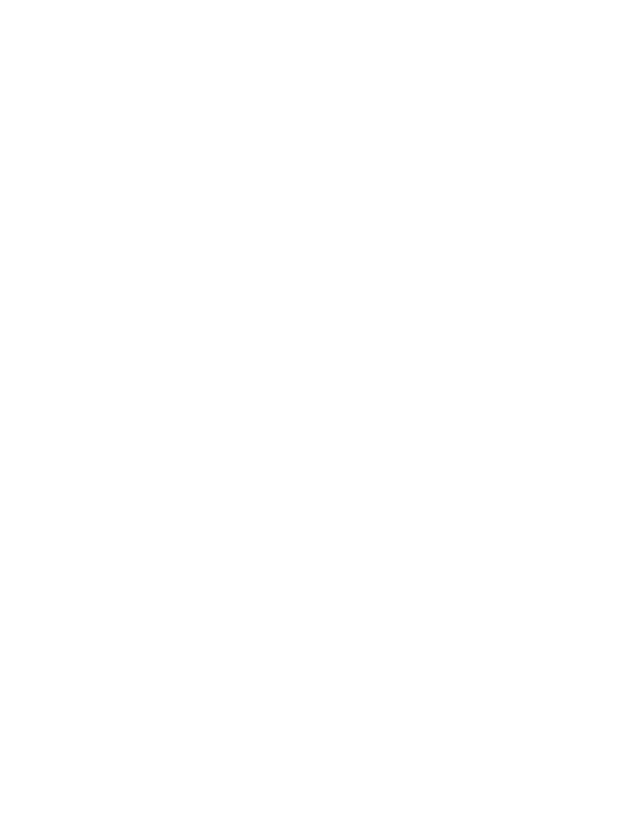
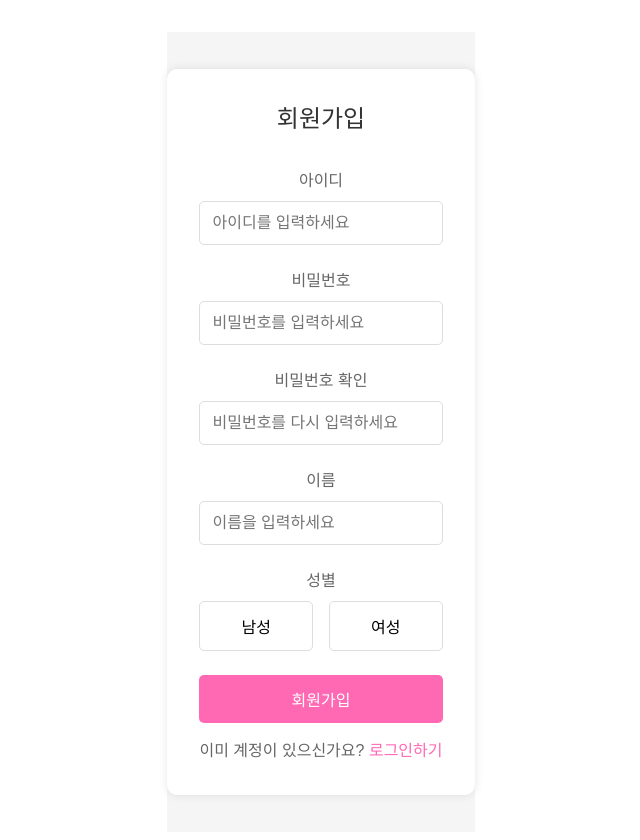
Before and after one commit to YoonMooYeol/HOT6_project_02, a Vue app in the folder hot6_pjt_ft/: page /signup in a window 1280 px wide. Before the commit this address had no page. Shown: the top 840 px of the page, without its empty margins (319-959 px from the left). Before the commit the page ends 800 px from the top, so only its background shows below. Built offline with nearby package versions, Linux system fonts and the light colour scheme.

Commit message:
회원가입, 로그인뷰 추가

```diff
--- a/hot6_pjt_ft/src/router/index.js
+++ b/hot6_pjt_ft/src/router/index.js
@@ -1,6 +1,8 @@
 import { createRouter, createWebHistory } from 'vue-router'
 import main from '../views/main.vue'
 import FemaleChat from '../views/femaleChat.vue'
+import LogIn from '../views/LogIn.vue'
+import SignUp from '../views/SignUp.vue'
 
 const routes = [
   {
@@ -12,6 +14,16 @@ const routes = [
     path: '/female-chat',
     name: 'femaleChat',
     component: FemaleChat
+  },
+  {
+    path: '/login',
+    name: 'login',
+    component: LogIn
+  },
+  {
+    path: '/signup',
+    name: 'signup',
+    component: SignUp
   }
 ]
 
--- /dev/null
+++ b/hot6_pjt_ft/src/views/LogIn.vue
@@ -0,0 +1,182 @@
+<template>
+  <div class="login-container">
+    <div class="login-form">
+      <h2>로그인</h2>
+
+      <div class="form-group">
+        <label for="username">아이디</label>
+        <input
+          type="text"
+          id="username"
+          v-model="formData.username"
+          placeholder="아이디를 입력하세요"
+        >
+      </div>
+
+      <div class="form-group">
+        <label for="password">비밀번호</label>
+        <input
+          type="password"
+          id="password"
+          v-model="formData.password"
+          placeholder="비밀번호를 입력하세요"
+        >
+      </div>
+
+      <div class="form-check">
+        <input
+          type="checkbox"
+          id="keepLoggedIn"
+          v-model="keepLoggedIn"
+        >
+        <label for="keepLoggedIn">로그인 유지</label>
+      </div>
+
+      <button class="login-button" @click="handleLogin">로그인</button>
+
+      <p class="signup-link">
+        계정이 없으신가요?
+        <router-link to="/signup">회원가입하기</router-link>
+      </p>
+    </div>
+  </div>
+</template>
+
+<script setup>
+import { ref } from 'vue';
+import { useRouter } from 'vue-router';
+
+const router = useRouter();
+const keepLoggedIn = ref(false);
+
+const formData = ref({
+  username: '',
+  password: ''
+});
+
+const handleLogin = async () => {
+  try {
+    const response = await fetch('http://127.0.0.1:8000/api/auth/token/', {
+      method: 'POST',
+      headers: {
+        'Content-Type': 'application/json',
+      },
+      body: JSON.stringify(formData.value)
+    });
+
+    if (!response.ok) {
+      throw new Error('로그인 실패');
+    }
+
+    const data = await response.json();
+    console.log('로그인 성공:', data);
+
+    // 토큰 저장
+    if (keepLoggedIn.value) {
+      // 로그인 유지가 체크되었을 경우 localStorage에 저장
+      localStorage.setItem('access_token', data.access);
+      localStorage.setItem('refresh_token', data.refresh);
+    } else {
+      // 체크되지 않았을 경우 sessionStorage에 저장 (브라우저 종료 시 삭제)
+      sessionStorage.setItem('access_token', data.access);
+      sessionStorage.setItem('refresh_token', data.refresh);
+    }
+
+    // 로그인 성공 시 메인 페이지로 이동
+    router.push('/');
+  } catch (error) {
+    console.error('로그인 중 오류 발생:', error);
+    alert('아이디 또는 비밀번호가 올바르지 않습니다.');
+  }
+};
+</script>
+
+<style scoped>
+.login-container {
+  display: flex;
+  justify-content: center;
+  align-items: center;
+  min-height: 100vh;
+  background-color: #f5f5f5;
+}
+
+.login-form {
+  background: white;
+  padding: 2rem;
+  border-radius: 10px;
+  box-shadow: 0 0 10px rgba(0, 0, 0, 0.1);
+  width: 100%;
+  max-width: 400px;
+}
+
+h2 {
+  text-align: center;
+  color: #333;
+  margin-bottom: 2rem;
+}
+
+.form-group {
+  margin-bottom: 1.5rem;
+}
+
+label {
+  display: block;
+  margin-bottom: 0.5rem;
+  color: #666;
+}
+
+input {
+  width: 100%;
+  padding: 0.75rem;
+  border: 1px solid #ddd;
+  border-radius: 5px;
+  font-size: 1rem;
+}
+
+.form-check {
+  margin-bottom: 1.5rem;
+  display: flex;
+  align-items: center;
+  gap: 0.5rem;
+}
+
+.form-check input[type="checkbox"] {
+  width: auto;
+}
+
+.form-check label {
+  margin-bottom: 0;
+  cursor: pointer;
+}
+
+.login-button {
+  width: 100%;
+  padding: 0.75rem;
+  background: #ff69b4;
+  color: white;
+  border: none;
+  border-radius: 5px;
+  font-size: 1rem;
+  cursor: pointer;
+  transition: background 0.3s ease;
+}
+
+.login-button:hover {
+  background: #ff1493;
+}
+
+.signup-link {
+  text-align: center;
+  margin-top: 1rem;
+  color: #666;
+}
+
+.signup-link a {
+  color: #ff69b4;
+  text-decoration: none;
+}
+
+.signup-link a:hover {
+  text-decoration: underline;
+}
+</style>
--- /dev/null
+++ b/hot6_pjt_ft/src/views/SignUp.vue
@@ -0,0 +1,211 @@
+<template>
+  <div class="signup-container">
+    <div class="signup-form">
+      <h2>회원가입</h2>
+
+      <div class="form-group">
+        <label for="username">아이디</label>
+        <input
+          type="text"
+          id="username"
+          v-model="formData.username"
+          placeholder="아이디를 입력하세요"
+        >
+      </div>
+
+      <div class="form-group">
+        <label for="password">비밀번호</label>
+        <input
+          type="password"
+          id="password"
+          v-model="formData.password"
+          placeholder="비밀번호를 입력하세요"
+        >
+      </div>
+
+      <div class="form-group">
+        <label for="password2">비밀번호 확인</label>
+        <input
+          type="password"
+          id="password2"
+          v-model="formData.password2"
+          placeholder="비밀번호를 다시 입력하세요"
+        >
+      </div>
+
+      <div class="form-group">
+        <label for="name">이름</label>
+        <input
+          type="text"
+          id="name"
+          v-model="formData.name"
+          placeholder="이름을 입력하세요"
+        >
+      </div>
+
+      <div class="form-group">
+        <label>성별</label>
+        <div class="gender-buttons">
+          <button
+            :class="['gender-button', formData.gender === 'M' ? 'active' : '']"
+            @click="selectGender('M')"
+          >
+            남성
+          </button>
+          <button
+            :class="['gender-button', formData.gender === 'F' ? 'active' : '']"
+            @click="selectGender('F')"
+          >
+            여성
+          </button>
+        </div>
+      </div>
+
+      <button class="signup-button" @click="handleSignup">회원가입</button>
+
+      <p class="login-link">
+        이미 계정이 있으신가요?
+        <router-link to="/login">로그인하기</router-link>
+      </p>
+    </div>
+  </div>
+</template>
+
+<script setup>
+import { ref } from 'vue';
+import { useRouter } from 'vue-router';
+
+const router = useRouter();
+
+const formData = ref({
+  username: '',
+  password: '',
+  password2: '',
+  name: '',
+  gender: ''
+});
+
+const selectGender = (gender) => {
+  formData.value.gender = gender;
+};
+
+const handleSignup = async () => {
+  try {
+    const response = await fetch('http://127.0.0.1:8000/api/auth/register/', {
+      method: 'POST',
+      headers: {
+        'Content-Type': 'application/json',
+      },
+      body: JSON.stringify(formData.value)
+    });
+
+    if (!response.ok) {
+      throw new Error('회원가입 실패');
+    }
+
+    const data = await response.json();
+    console.log('회원가입 성공:', data);
+
+    // 회원가입 성공 시 로그인 페이지로 이동
+    router.push('/login');
+  } catch (error) {
+    console.error('회원가입 중 오류 발생:', error);
+    alert('회원가입에 실패했습니다. 다시 시도해주세요.');
+  }
+};
+</script>
+
+<style scoped>
+.signup-container {
+  display: flex;
+  justify-content: center;
+  align-items: center;
+  min-height: 100vh;
+  background-color: #f5f5f5;
+}
+
+.signup-form {
+  background: white;
+  padding: 2rem;
+  border-radius: 10px;
+  box-shadow: 0 0 10px rgba(0, 0, 0, 0.1);
+  width: 100%;
+  max-width: 400px;
+}
+
+h2 {
+  text-align: center;
+  color: #333;
+  margin-bottom: 2rem;
+}
+
+.form-group {
+  margin-bottom: 1.5rem;
+}
+
+label {
+  display: block;
+  margin-bottom: 0.5rem;
+  color: #666;
+}
+
+input {
+  width: 100%;
+  padding: 0.75rem;
+  border: 1px solid #ddd;
+  border-radius: 5px;
+  font-size: 1rem;
+}
+
+.gender-buttons {
+  display: flex;
+  gap: 1rem;
+}
+
+.gender-button {
+  flex: 1;
+  padding: 0.75rem;
+  border: 1px solid #ddd;
+  border-radius: 5px;
+  background: white;
+  cursor: pointer;
+  transition: all 0.3s ease;
+}
+
+.gender-button.active {
+  background: #ff69b4;
+  color: white;
+  border-color: #ff69b4;
+}
+
+.signup-button {
+  width: 100%;
+  padding: 0.75rem;
+  background: #ff69b4;
+  color: white;
+  border: none;
+  border-radius: 5px;
+  font-size: 1rem;
+  cursor: pointer;
+  transition: background 0.3s ease;
+}
+
+.signup-button:hover {
+  background: #ff1493;
+}
+
+.login-link {
+  text-align: center;
+  margin-top: 1rem;
+  color: #666;
+}
+
+.login-link a {
+  color: #ff69b4;
+  text-decoration: none;
+}
+
+.login-link a:hover {
+  text-decoration: underline;
+}
+</style>
```
